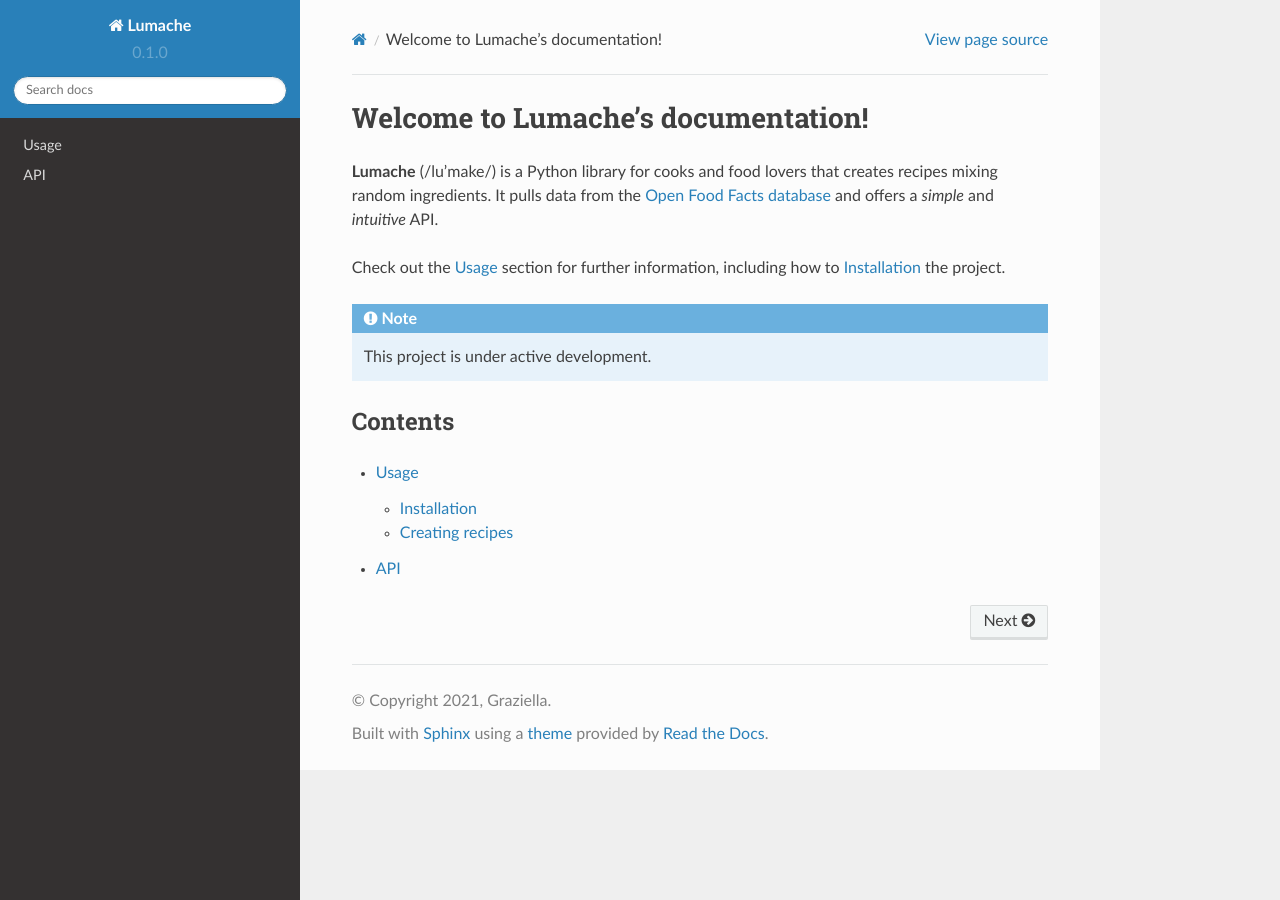
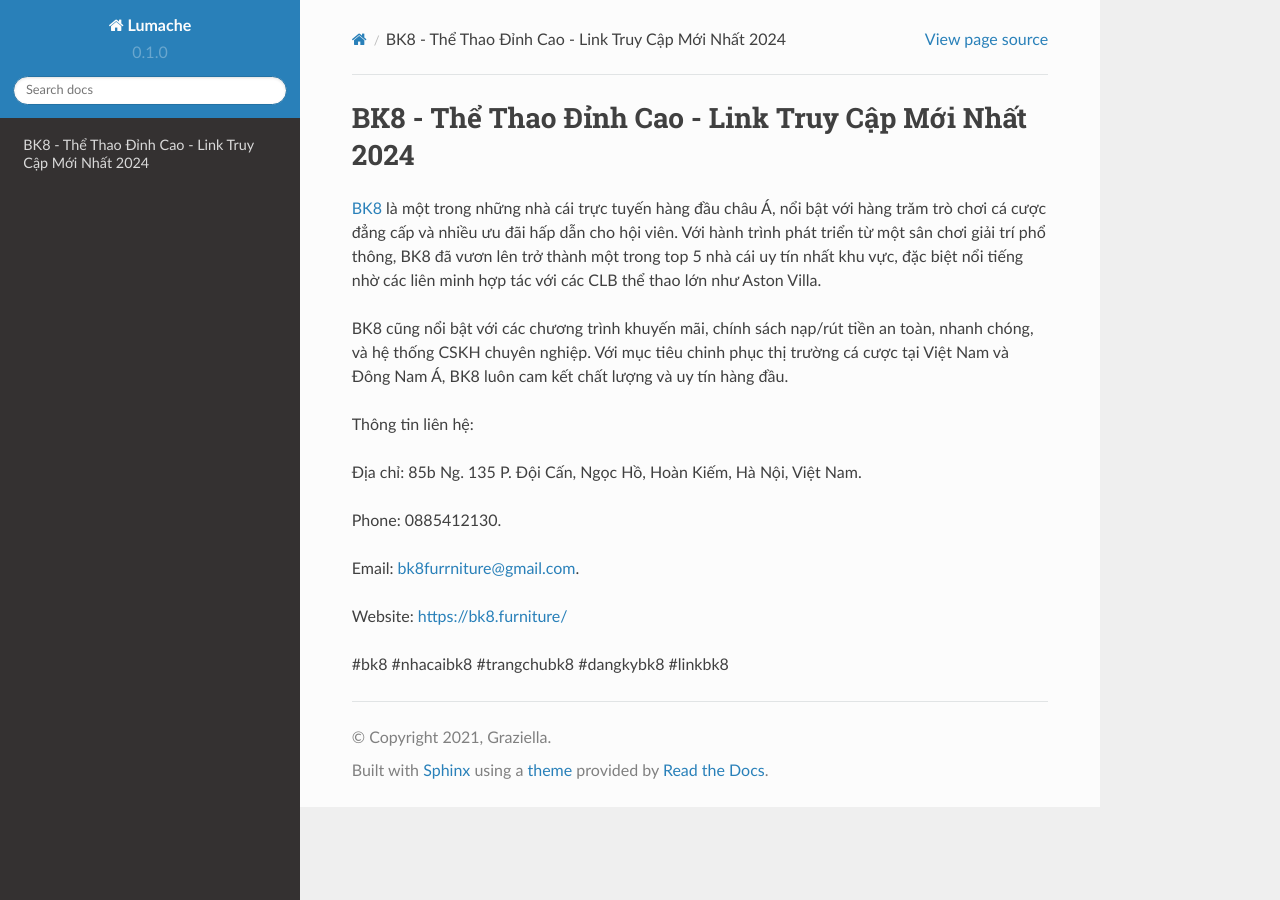
Before and after one commit to JonsCalicut123/bk8furniture, a Sphinx documentation site: the page built from docs/source/index.rst, in a window 1280 px wide. Built offline with Sphinx 7.4.7 and the Read the Docs theme 2.0.0, drawn with Linux system fonts in a browser that asks for light colours.

Commit message:
Update index.rst

```diff
--- a/docs/source/index.rst
+++ b/docs/source/index.rst
@@ -1,22 +1,18 @@
-Welcome to Lumache's documentation!
+BK8 - Thể Thao Đỉnh Cao - Link Truy Cập Mới Nhất 2024
 ===================================
 
-**Lumache** (/lu'make/) is a Python library for cooks and food lovers
-that creates recipes mixing random ingredients.
-It pulls data from the `Open Food Facts database <https://world.openfoodfacts.org/>`_
-and offers a *simple* and *intuitive* API.
+`BK8 <https://bk8.furniture/>`_ là một trong những nhà cái trực tuyến hàng đầu châu Á, nổi bật với hàng trăm trò chơi cá cược đẳng cấp và nhiều ưu đãi hấp dẫn cho hội viên. Với hành trình phát triển từ một sân chơi giải trí phổ thông, BK8 đã vươn lên trở thành một trong top 5 nhà cái uy tín nhất khu vực, đặc biệt nổi tiếng nhờ các liên minh hợp tác với các CLB thể thao lớn như Aston Villa.
 
-Check out the :doc:`usage` section for further information, including
-how to :ref:`installation` the project.
+BK8 cũng nổi bật với các chương trình khuyến mãi, chính sách nạp/rút tiền an toàn, nhanh chóng, và hệ thống CSKH chuyên nghiệp. Với mục tiêu chinh phục thị trường cá cược tại Việt Nam và Đông Nam Á, BK8 luôn cam kết chất lượng và uy tín hàng đầu.
 
-.. note::
+Thông tin liên hệ:
 
-   This project is under active development.
+Địa chỉ: 85b Ng. 135 P. Đội Cấn, Ngọc Hồ, Hoàn Kiếm, Hà Nội, Việt Nam.
 
-Contents
---------
+Phone: 0885412130.
 
-.. toctree::
+Email: bk8furrniture@gmail.com.
 
-   usage
-   api
+Website: https://bk8.furniture/
+
+#bk8 #nhacaibk8 #trangchubk8 #dangkybk8 #linkbk8
```
